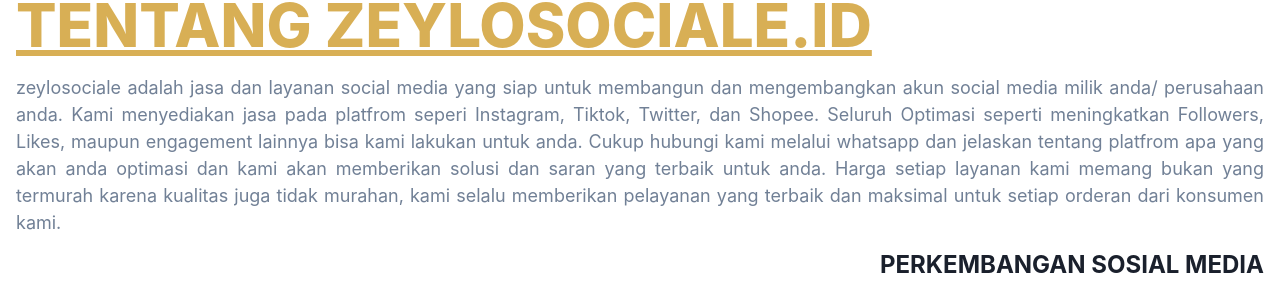
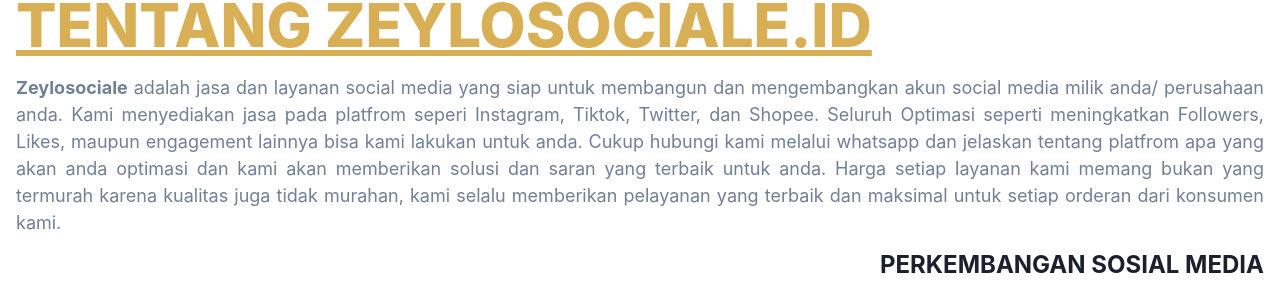
Before and after one commit to zeylosociale/zeylosociale.id, a Next.js app: page /about in a window 1280 px wide. Shown: the part 216-502 px from the top of the page. Built offline with nearby package versions, Linux system fonts and the light colour scheme.

Commit message:
modified about page

```diff
--- a/pages/about.js
+++ b/pages/about.js
@@ -30,7 +30,7 @@
             fontSize={{ base: 'md', lg: 'lg' }}
             color={'gray.500'}
           >
-            zeylosociale adalah jasa dan layanan social media yang siap untuk
+            <Text as={'b'}>Zeylosociale</Text> adalah jasa dan layanan social media yang siap untuk
             membangun dan mengembangkan akun social media milik anda/ perusahaan
             anda. Kami menyediakan jasa pada platfrom seperi Instagram, Tiktok,
             Twitter, dan Shopee. Seluruh Optimasi seperti meningkatkan
```
